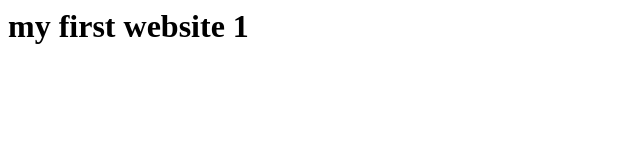
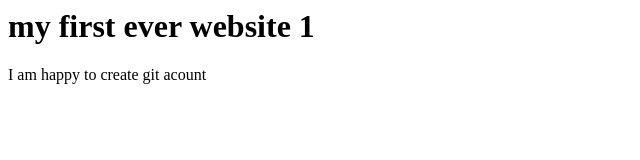
Before and after one commit to kazimoinul1/my-first-website1, a plain HTML site: page index.html in a window 1280 px wide. Shown: the whole page, without its empty margins (0-640 px from the left). Drawn offline with Linux system fonts and the light colour scheme.

Commit message:
adding more code

```diff
--- a/index.html
+++ b/index.html
@@ -1 +1,2 @@
-<h1>my first website 1</h1>
+<h1>my first ever website 1</h1>
+<p>I am happy to create git acount</p>
```
